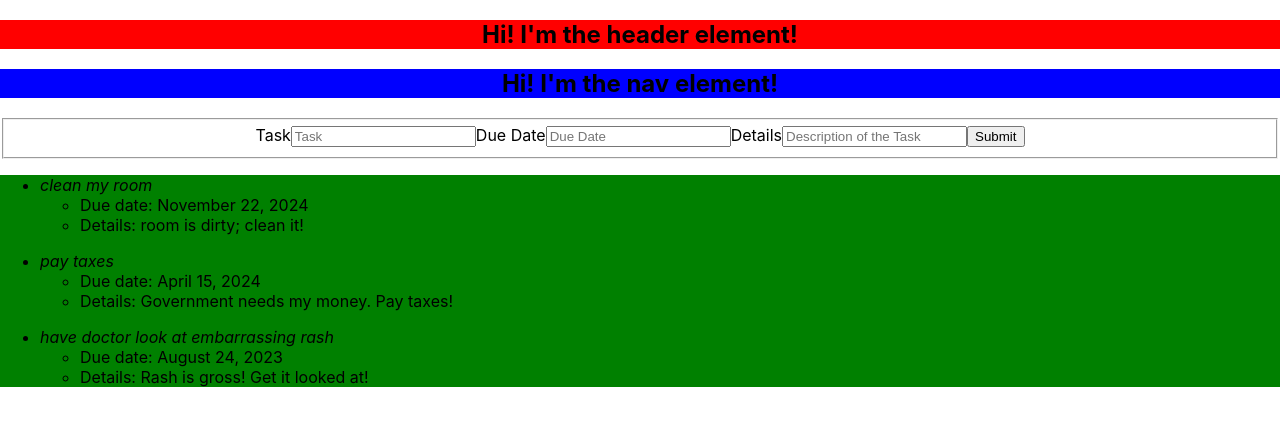
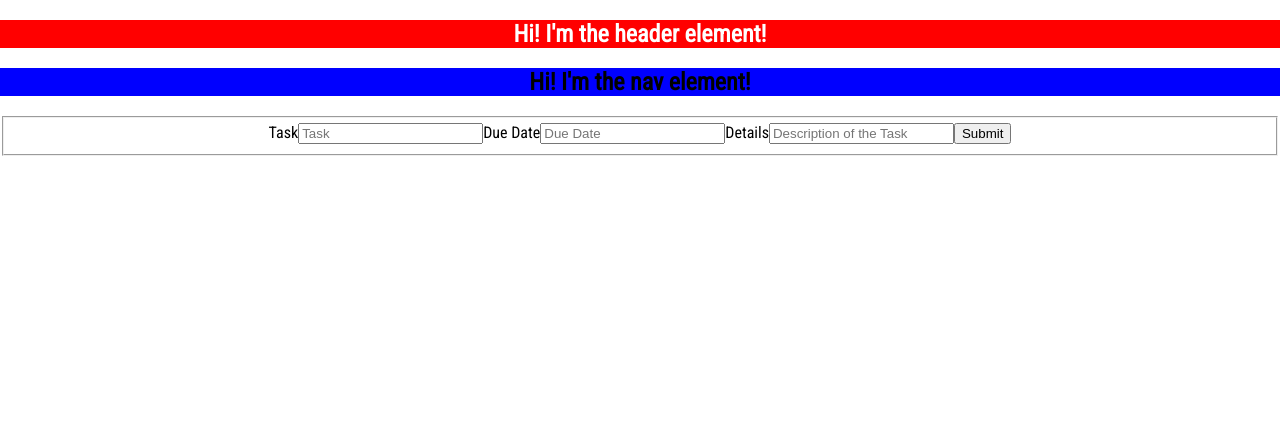
Before and after one commit to ATrovillion/tro-todo, a React (Create React App) app: page / in a window 1280 px wide. Shown: the top 426 px of the page. Built offline with nearby package versions, Linux system fonts and the light colour scheme.

Commit message:
added functioning ability to add new todos to todo state

```diff
--- a/public/index.html
+++ b/public/index.html
@@ -10,6 +10,9 @@
       content="Web site created using create-react-app"
     />
     <link rel="apple-touch-icon" href="%PUBLIC_URL%/logo192.png" />
+    <link rel="preconnect" href="https://fonts.googleapis.com">
+<link rel="preconnect" href="https://fonts.gstatic.com" crossorigin>
+<link href="https://fonts.googleapis.com/css2?family=Roboto+Condensed&display=swap" rel="stylesheet">
     <!--
       manifest.json provides metadata used when your web app is installed on a
       user's mobile device or desktop. See https://developers.google.com/web/fundamentals/web-app-manifest/
--- a/src/App.js
+++ b/src/App.js
@@ -1,35 +1,42 @@
 import './App.css';
+import { useState } from 'react';
+import { styled } from 'styled-components';
 import Nav from './Components/Nav';
 import Header from './Components/Header';
 import TodoList from './Components/TodoList';
 import CreateNewTodo from './Components/CreateNewTodo';
 
-const todos = [
-  {
-    title: 'clean my room',
-    due: 'November 22, 2024',
-    description: 'room is dirty; clean it!',
-  },
-  {
-    title: 'pay taxes',
-    due: 'April 15, 2024',
-    description: 'Government needs my money. Pay taxes!',
-  },
-  {
-    title: 'have doctor look at embarrassing rash',
-    due: 'August 24, 2023',
-    description: 'Rash is gross! Get it looked at!',
-  },
-];
+const PageStyles = styled.div`
+  font-family: 'Roboto Condensed', sans-serif;
+`;
+
+const initial = [];
 
 function App() {
+  const [newTodos, setNewTodos] = useState(initial);
+
+  const clearForm = () => {
+    console.log('clearForm called!');
+  };
+
+  const createTodo = (inputs) => {
+    const { task, due, details } = inputs;
+    setNewTodos([
+      // copy existing state
+      ...newTodos,
+      { task, due, description: details },
+    ]);
+
+    clearForm();
+  };
+
   return (
-    <div className="App">
+    <PageStyles className="App">
       <Header />
       <Nav />
-      <CreateNewTodo />
-      <TodoList todos={todos} />
-    </div>
+      <CreateNewTodo createTodo={createTodo}/>
+      <TodoList todos={newTodos} />
+    </PageStyles>
   );
 }
 
--- a/src/Components/CreateNewTodo.js
+++ b/src/Components/CreateNewTodo.js
@@ -1,9 +1,9 @@
 import NewTodoForm from './NewTodoForm';
 
-export default function CreateNewTodo() {
+export default function CreateNewTodo({ createTodo }) {
   return (
     <div>
-      <NewTodoForm />
+      <NewTodoForm createTodo={createTodo}/>
     </div>
   );
 }
--- a/src/Components/Header.js
+++ b/src/Components/Header.js
@@ -2,6 +2,8 @@ import { styled } from 'styled-components';
 
 const HeaderStyles = styled.div`
   background-color: red;
+  color: white;
+
 `;
 
 export default function Header() {
--- a/src/Components/NewTodoForm.jsx
+++ b/src/Components/NewTodoForm.js
@@ -1,13 +1,10 @@
 import useForm from '../lib/useForm';
 
-export default function NewTodoForm() {
+export default function NewTodoForm({ createTodo }) {
   const { inputs, handleChange } = useForm();
-  function submitHandler(e) {
-    e.preventDefault();
-    console.log(inputs);
-  }
+
   return (
-    <form onSubmit={submitHandler}>
+    <form>
       <fieldset>
         <label htmlFor="task">
           Task
@@ -43,7 +40,7 @@ export default function NewTodoForm() {
             onChange={handleChange}
           />
         </label>
-        <button type="submit">Submit</button>
+        <button type="button" onClick={() => createTodo(inputs)}>Submit</button>
       </fieldset>
     </form>
   );
--- a/src/Components/TodoList.js
+++ b/src/Components/TodoList.js
@@ -1,17 +1,23 @@
+// import { useState } from 'react';
 import { styled } from 'styled-components';
 
 const TodoListStyles = styled.div`
   background-color: green;
   text-align: left;
+  li {
+    list-style-type: none;
+  }
 `;
 
 export default function TodoList({ todos }) {
   return (
     <TodoListStyles>
-      {todos.map((todo, index) => (
+      {
+      todos.map((todo, index) => (
         <ul key={index}>
           <li>
-            <em>{todo.title}</em>
+            <input type="checkbox" />
+            <em>{todo.task}</em>
           </li>
           <ul>
             <li>Due date: {todo.due}</li>
--- a/src/index.js
+++ b/src/index.js
@@ -8,7 +8,7 @@ const root = ReactDOM.createRoot(document.getElementById('root'));
 root.render(
   <React.StrictMode>
     <App />
-  </React.StrictMode>
+  </React.StrictMode>,
 );
 
 // If you want to start measuring performance in your app, pass a function
--- a/src/lib/useForm.js
+++ b/src/lib/useForm.js
@@ -15,8 +15,7 @@ export default function useForm(initial = {
   // }
 
   function handleChange(e) {
-    const { value, name, type } = e.target;
-    console.log(type);
+    const { value, name } = e.target;
     setInputs({
       // copy existing state
       ...inputs,
--- a/src/reportWebVitals.js
+++ b/src/reportWebVitals.js
@@ -1,6 +1,8 @@
-const reportWebVitals = onPerfEntry => {
+const reportWebVitals = (onPerfEntry) => {
   if (onPerfEntry && onPerfEntry instanceof Function) {
-    import('web-vitals').then(({ getCLS, getFID, getFCP, getLCP, getTTFB }) => {
+    import('web-vitals').then(({
+      getCLS, getFID, getFCP, getLCP, getTTFB,
+    }) => {
       getCLS(onPerfEntry);
       getFID(onPerfEntry);
       getFCP(onPerfEntry);
```
Also changed, not shown: src/Components/TodosContext.js (+14 -14 lines).
